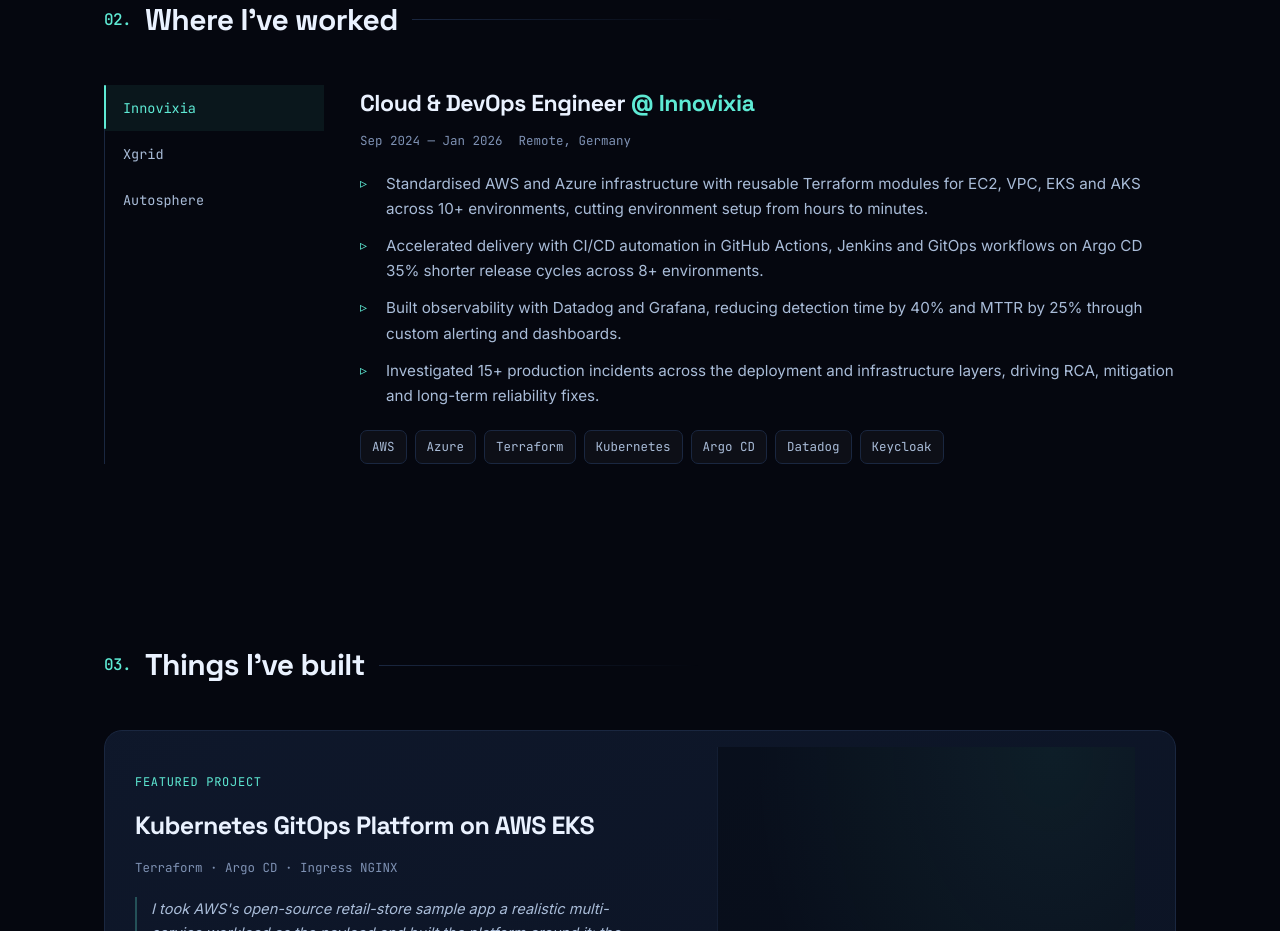
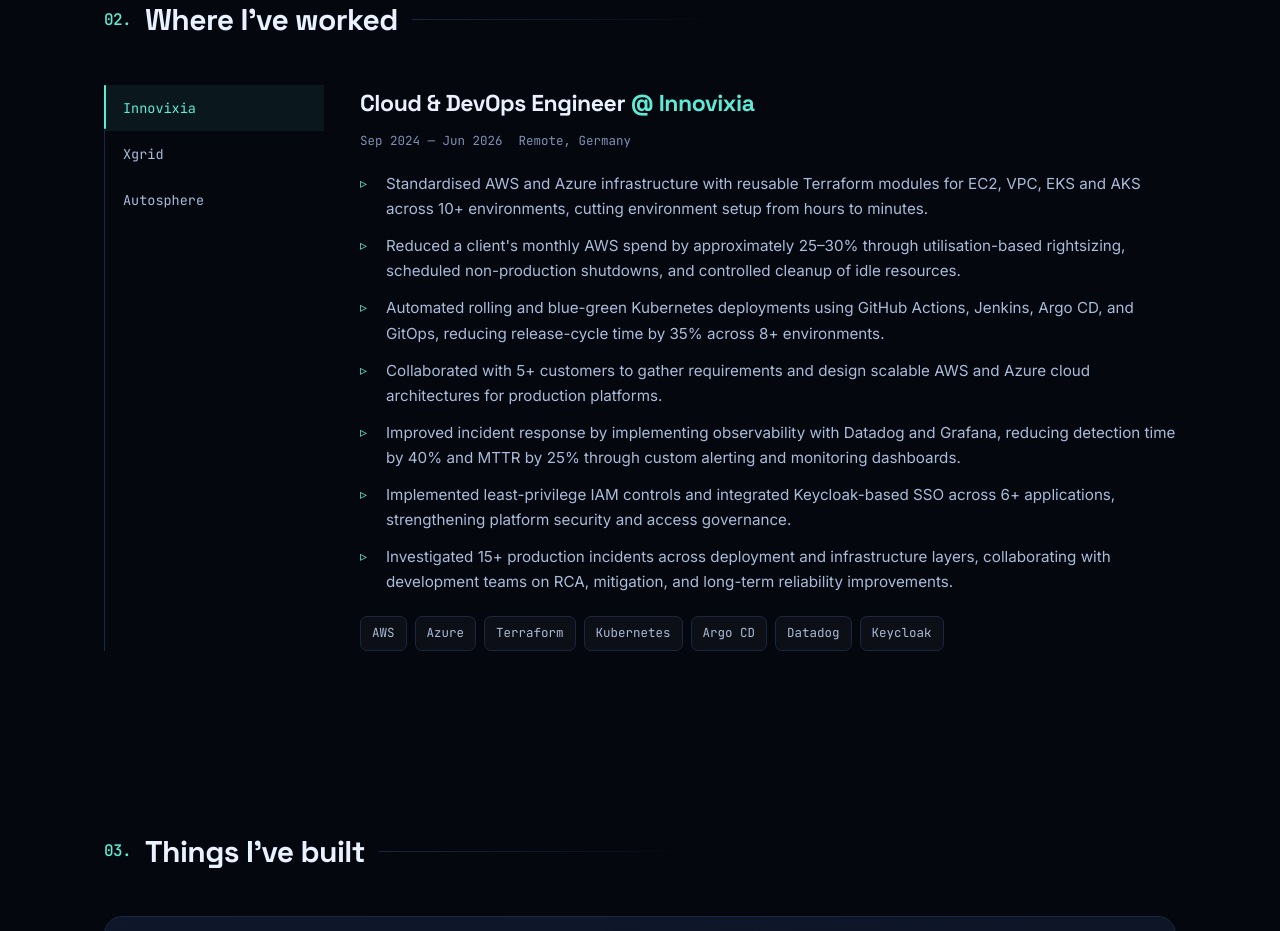
Before and after one commit to mohasinmudassar/mohasinmudassar.github.io, a Next.js app: page / in a window 1280 px wide. Shown: the part 2280-3211 px from the top of the page. Built offline with nearby package versions, Linux system fonts and the light colour scheme.

Commit message:
updating the cv and data on website

```diff
--- a/src/data/content.ts
+++ b/src/data/content.ts
@@ -66,14 +66,17 @@
     id: "innovixia",
     company: "Innovixia",
     role: "Cloud & DevOps Engineer",
-    period: "Sep 2024 — Jan 2026",
+    period: "Sep 2024 — Jun 2026",
     location: "Remote, Germany",
     stack: ["AWS", "Azure", "Terraform", "Kubernetes", "Argo CD", "Datadog", "Keycloak"],
     bullets: [
       "Standardised AWS and Azure infrastructure with reusable Terraform modules for EC2, VPC, EKS and AKS across 10+ environments, cutting environment setup from hours to minutes.",
-      "Accelerated delivery with CI/CD automation in GitHub Actions, Jenkins and GitOps workflows on Argo CD 35% shorter release cycles across 8+ environments.",
-      "Built observability with Datadog and Grafana, reducing detection time by 40% and MTTR by 25% through custom alerting and dashboards.",
-      "Investigated 15+ production incidents across the deployment and infrastructure layers, driving RCA, mitigation and long-term reliability fixes.",
+      "Reduced a client's monthly AWS spend by approximately 25–30% through utilisation-based rightsizing, scheduled non-production shutdowns, and controlled cleanup of idle resources.",
+      "Automated rolling and blue-green Kubernetes deployments using GitHub Actions, Jenkins, Argo CD, and GitOps, reducing release-cycle time by 35% across 8+ environments.",
+      "Collaborated with 5+ customers to gather requirements and design scalable AWS and Azure cloud architectures for production platforms.",
+      "Improved incident response by implementing observability with Datadog and Grafana, reducing detection time by 40% and MTTR by 25% through custom alerting and monitoring dashboards.",
+      "Implemented least-privilege IAM controls and integrated Keycloak-based SSO across 6+ applications, strengthening platform security and access governance.",
+      "Investigated 15+ production incidents across deployment and infrastructure layers, collaborating with development teams on RCA, mitigation, and long-term reliability improvements.",
     ],
   },
   {
```
Also changed, not shown: 1 other file (tests, documents, lock files or other folders).
